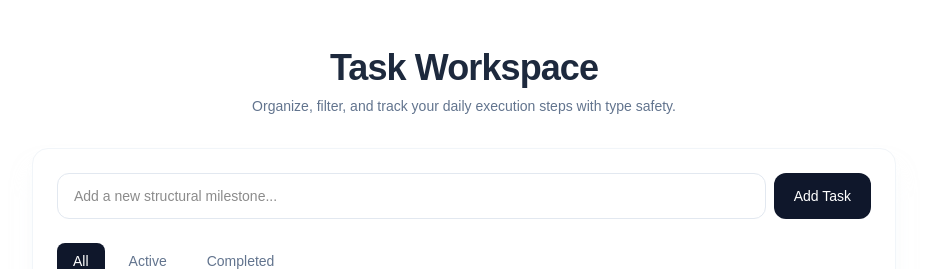
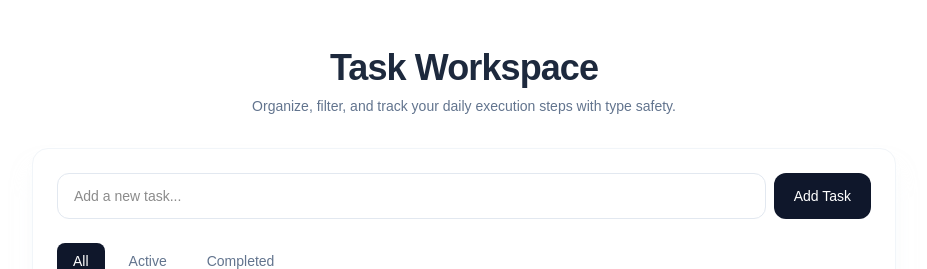
Before and after one commit to EthanEarle3/Next.JS-MyTaskManager, a Next.js app in the folder task-manager/: page / in a window 1280 px wide. Shown: the top 269 px of the page, without its empty margins (176-1103 px from the left). Built offline with nearby package versions, Linux system fonts and the light colour scheme.

Commit message:
Notes for the Addtaskform

```diff
--- a/task-manager/src/app/components/Addtaskform.js
+++ b/task-manager/src/app/components/Addtaskform.js
@@ -1,26 +1,30 @@
 "use client";
-
+// This component is a client component because it uses React state and effects
+// It is used to add a new task to the task list in the TaskBoard component
+// It receives a callback function onAddTask as a prop, which is called when the form is submitted
 import { useState } from "react";
 export default function AddTaskForm({ onAddTask }) {
+  // Holds the current value of the input field for the new task text
   const [text, setText] = useState("");
 
   const handleSubmit = (e) => {
     e.preventDefault();
+    // e.preventDefault() prevents the default form submission behavior, which would cause a page reload
     const trimmedText = text.trim();
 
     if (!trimmedText || typeof onAddTask !== "function") return;
-
+// If there is no text for the fuction it does nothing, and the setText("") resets the input field to an empty string after the task is added
     onAddTask(trimmedText);
     setText("");
   };
-
+// A form with a input field and a submit button to sumbit to the TaskManager.
   return (
     <form onSubmit={handleSubmit} className="flex gap-2">
       <input
         type="text"
         value={text}
         onChange={(e) => setText(e.target.value)}
-        placeholder="Add a new structural milestone..."
+        placeholder="Add a new task..."
         className="flex-1 px-4 py-3 rounded-xl border border-slate-200 focus:outline-none focus:ring-2 focus:ring-slate-900 transition-all text-sm" />
       <button
         type="submit"
```
